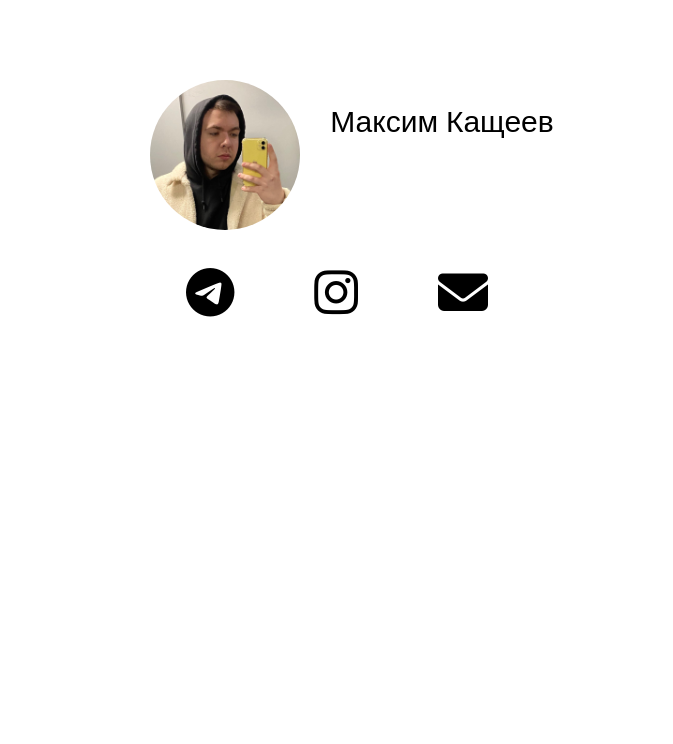
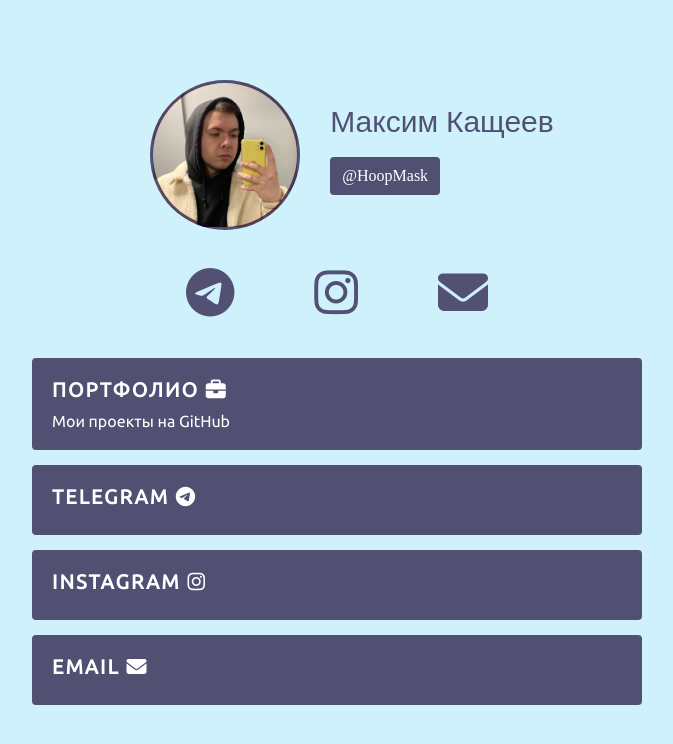
Before and after one commit to makshoop/biopage, a plain HTML site: page index.html in a window 1280 px wide. Shown: the whole page, without its empty margins (303-976 px from the left). Drawn offline with nearby package versions, Linux system fonts and the light colour scheme.

Commit message:
change renames colors

```diff
--- a/index.css
+++ b/index.css
@@ -9,7 +9,7 @@
 }
 
 body {
-    background: var(--bg);
+    background: var(--bg-color);
     padding: 0;
     margin: auto;
     padding: 80px 50px;
@@ -31,7 +31,7 @@ body {
     font-family: 'Open Sans', sans-serif;
     font-size: 30px;
     margin: 0;
-    color: var(--purple);
+    color: var(--primary-color);
 }
 
 .profile-header-title p:nth-child(1) {
@@ -40,7 +40,7 @@ body {
 
 .nn {
     color: white;
-    background: var(--purple);
+    background: var(--primary-color);
     display: inline-flex;
     padding: 10px 12px;
     border-radius: 4px;
@@ -54,7 +54,7 @@ body {
     background-size: 100%;
     background-repeat: no-repeat;
     background-position: center;
-    border: 3px solid var(--purple);
+    border: 3px solid var(--primary-color);
     margin: 0 30px;
 }
 
@@ -75,14 +75,14 @@ body {
 .social-icons {
     margin: 0 30px;
     font-size: 50px;
-    color: var(--purple);
+    color: var(--primary-color);
     display: flex;
     justify-content: center;
     gap: 80px;
 }
 
 .icon:hover {
-    color: var(--peach);
+    color: var(--secondary-color);
 }
 
 .section-links {
@@ -90,7 +90,7 @@ body {
 }
 
 .link {
-    background: var(--purple);
+    background: var(--primary-color);
     color: white;
     font-family: 'Ubuntu', sans-serif;
     width: 100%;
@@ -101,7 +101,7 @@ body {
 }
 
 .link:hover {
-    background: var(--peach);
+    background: var(--primary-color);
 }
 
 .link-title {
@@ -120,5 +120,5 @@ body {
 
 .link-a {
     text-decoration: none;
-    color: var(--purple);
+    color: var(--primary-color);
 }
```
